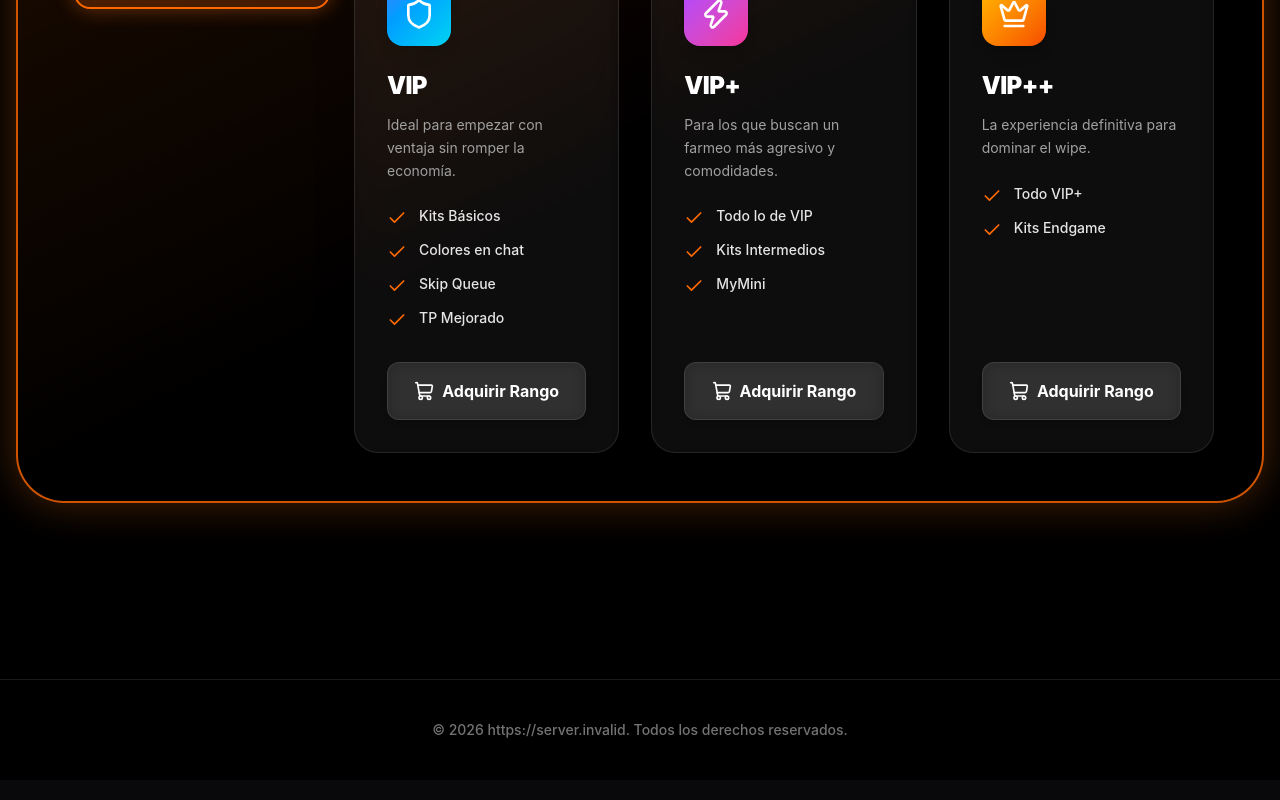
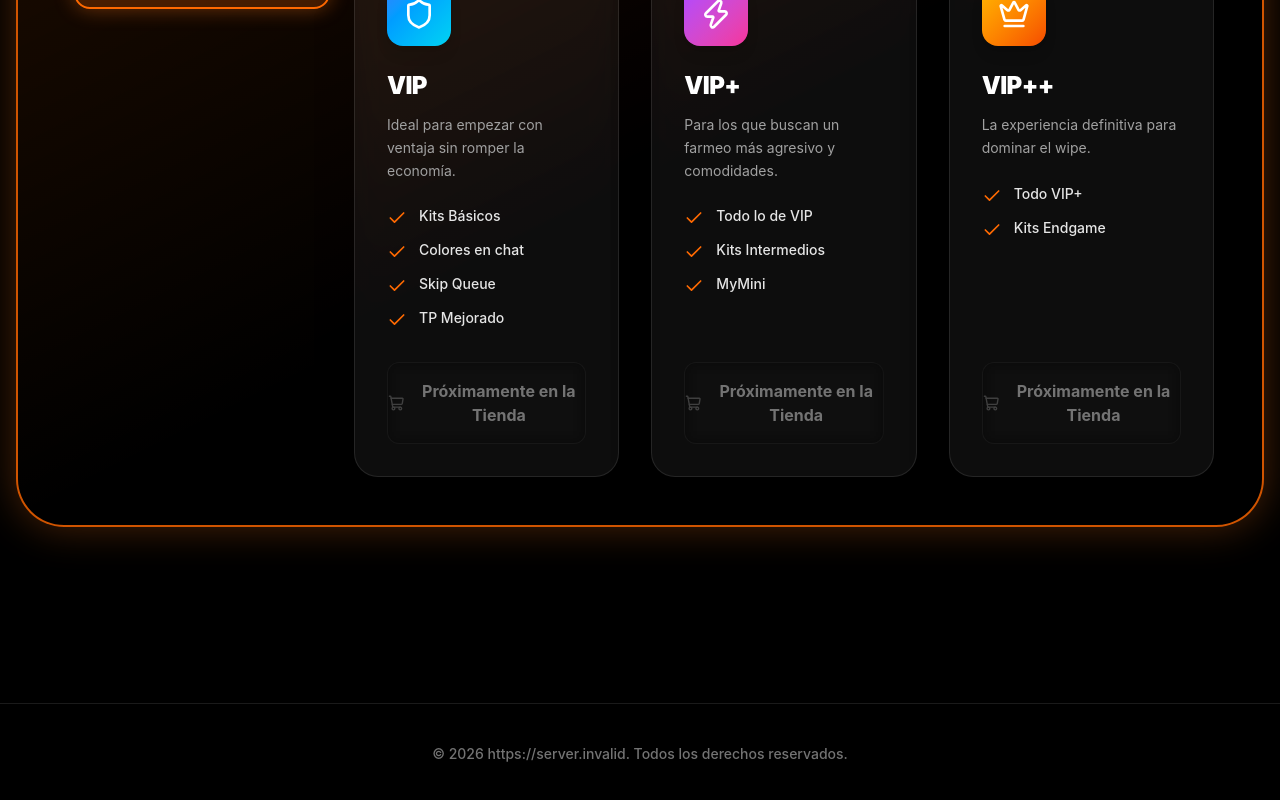
Before and after one commit to JSaavedraHwl/PlomoServer, a React (Vite) app: page / in a window 1280 px wide. Shown: the part 1319-2119 px from the top of the page. Built offline with nearby package versions, Linux system fonts and the light colour scheme; no server answers.

Commit message:
Change buy buttons to Coming Soon while waiting for store approval

```diff
--- a/src/App.tsx
+++ b/src/App.tsx
@@ -308,6 +308,8 @@ export default function App() {
                       ))}
                     </ul>
 
+                    {/* Botón original temporalmente desactivado hasta aprobación de tienda */}
+                  {/*
                   <a
                     href={tebexUrl}
                     target="_blank"
@@ -317,6 +319,16 @@ export default function App() {
                     <ShoppingCart className="w-5 h-5" />
                     Adquirir Rango
                   </a>
+                  */}
+
+                  {/* Botón de Próximamente */}
+                  <button
+                    disabled
+                    className="w-full py-4 rounded-xl bg-black/40 flex items-center justify-center gap-2 font-bold mt-auto text-neutral-500 border border-white/5 backdrop-blur-sm cursor-not-allowed"
+                  >
+                    <ShoppingCart className="w-5 h-5 opacity-50" />
+                    Próximamente en la Tienda
+                  </button>
                   </div>
                 ))
               ) : (
```
Lines whose indentation alone changed are shown as unchanged.
